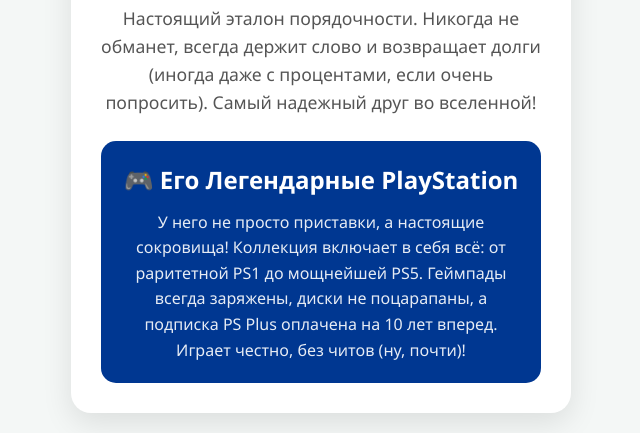
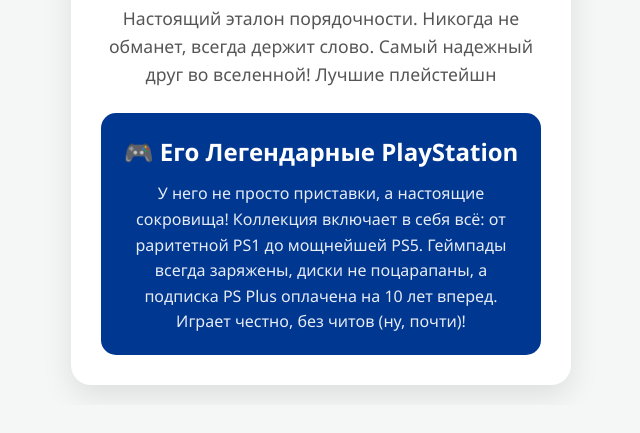
Before and after one commit to mastefelix/-, a plain HTML site: page index.html in a window 1280 px wide. Shown: the part 574-1007 px from the top of the page, without its empty margins (319-959 px from the left). After the commit the page ends 979 px from the top, so only its background shows below. Drawn offline with Linux system fonts and the light colour scheme.

Commit message:
Update index.html

```diff
--- a/index.html
+++ b/index.html
@@ -130,7 +130,7 @@
             <h1>ЭТО ОЧЕНЬ <span class="highlight">ЧЕСТНЫЙ</span> ЧЕЛОВЕК!</h1>
 
             <p class="description">
-                Настоящий эталон порядочности. Никогда не обманет, всегда держит слово и возвращает долги (иногда даже с процентами, если очень попросить). Самый надежный друг во вселенной!
+                Настоящий эталон порядочности. Никогда не обманет, всегда держит слово. Самый надежный друг во вселенной! Лучшие плейстейшн
             </p>
 
             <div class="ps-section">
```
